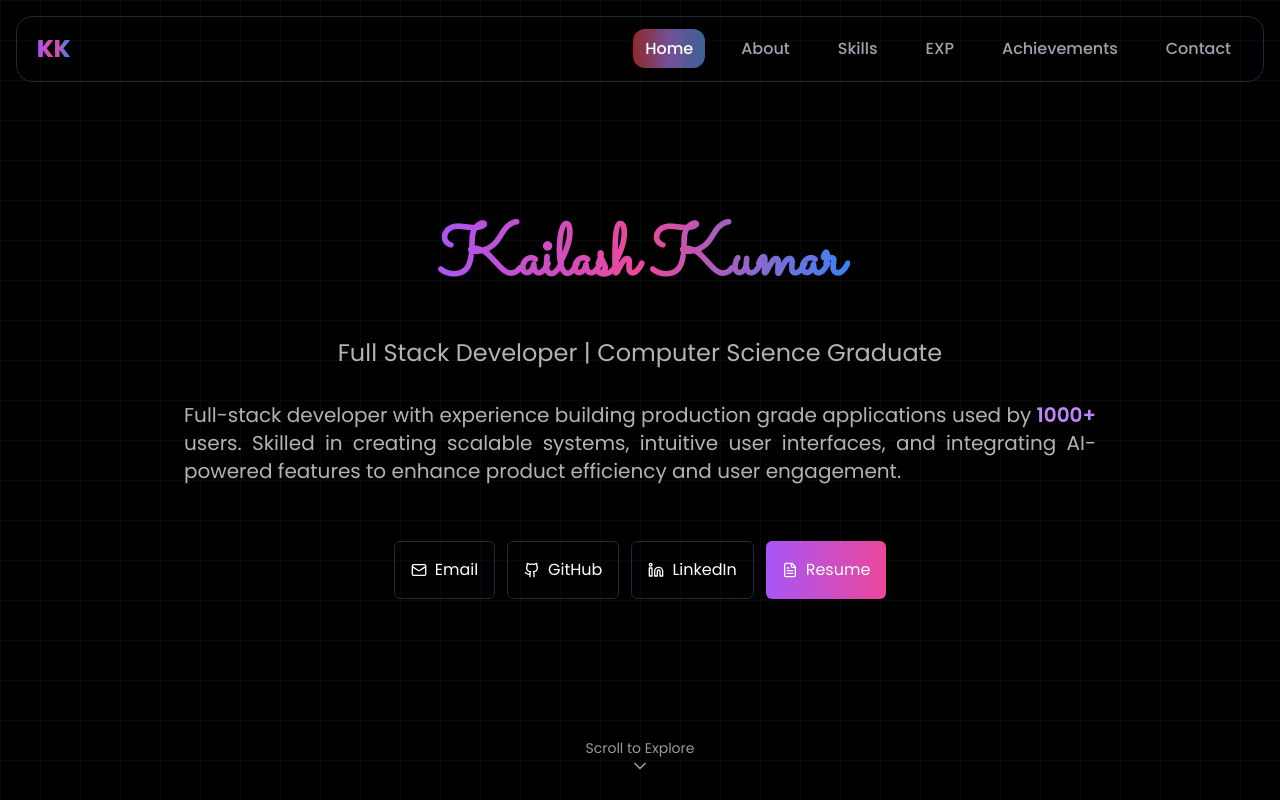
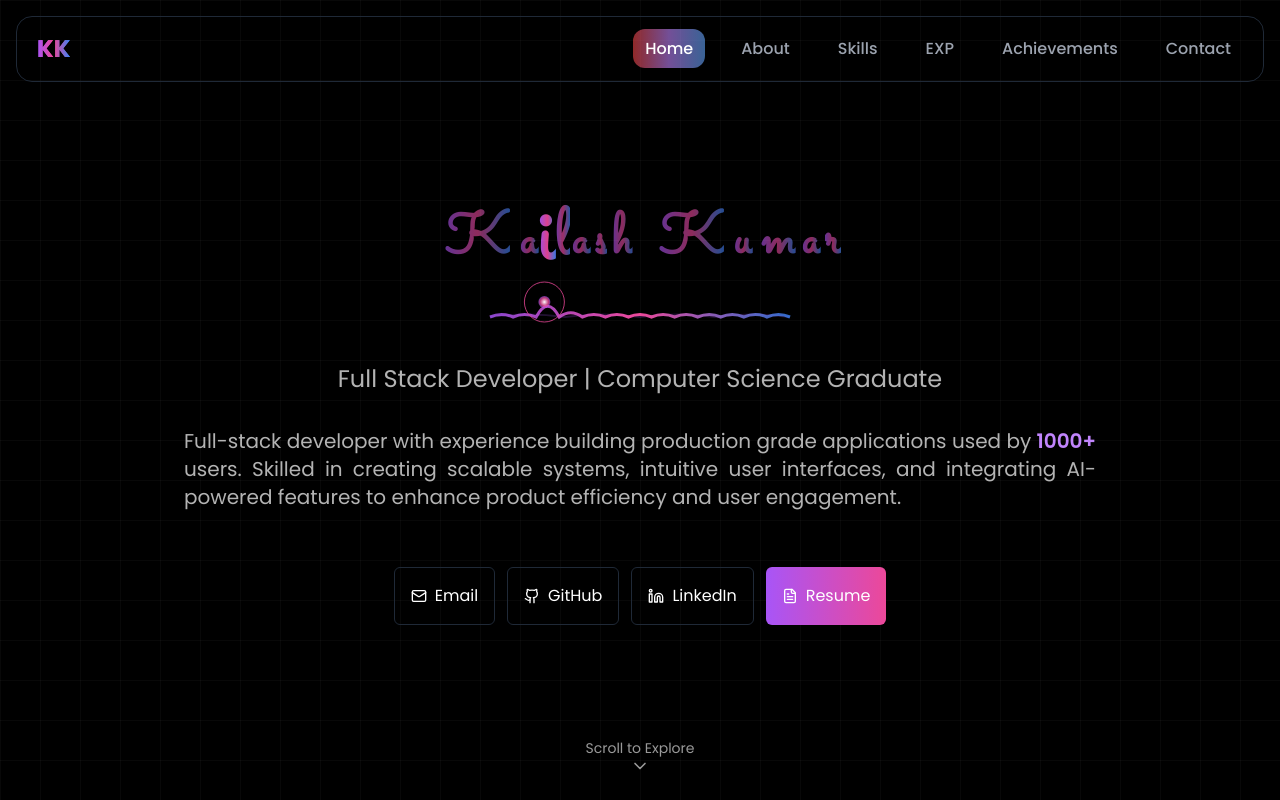
Before and after one commit to Kkyaadav/Kk-s-Portfolio, a React (Vite) app: page / in a window 1280 px wide. Shown: the top 800 px of the page. Built offline with nearby package versions, Linux system fonts and the light colour scheme.

Commit message:
fixed known CSS  bugs

```diff
--- a/src/components/Hero.jsx
+++ b/src/components/Hero.jsx
@@ -1,6 +1,6 @@
 import { motion } from "framer-motion";
 import { ChevronDown, Github, Linkedin, Mail, FileText } from "lucide-react";
-
+import { useState, useEffect } from "react";
 
 // Animation Variants
 const container = {
@@ -19,7 +19,62 @@ const fadeUp = {
   show: { opacity: 1, y: 0, transition: { duration: 0.8 } },
 };
 
+// Zoom wave animation for individual letters
+const letterZoom = {
+  hidden: { opacity: 0, scale: 0 },
+  show: (i) => ({
+    opacity: 1,
+    scale: 1,
+    transition: {
+      delay: i * 0.05,
+      duration: 0.6,
+      type: "spring",
+      damping: 12,
+      stiffness: 200
+    }
+  })
+};
+
 function Hero() {
+  const name = "Kailash Kumar";
+  const letters = name.split('');
+  const [activeIndex, setActiveIndex] = useState(0);
+
+  useEffect(() => {
+    const interval = setInterval(() => {
+      setActiveIndex((prev) => (prev + 1) % letters.length);
+    }, 400); // Change active character every 400ms
+
+    return () => clearInterval(interval);
+  }, [letters.length]);
+
+  // Generate wave path based on active index
+  const generateWavePath = () => {
+    const width = 300;
+    const height = 60;
+    const segments = letters.length;
+    const segmentWidth = width / segments;
+
+    let path = `M 0 ${height / 2}`;
+
+    for (let i = 0; i < segments; i++) {
+      const x = i * segmentWidth;
+      const nextX = (i + 1) * segmentWidth;
+
+      // Create wave peak at active character position
+      const amplitude = activeIndex === i ? 25 : 5;
+      const y = (height / 2) - amplitude;
+
+      if (i === 0) {
+        path += ` Q ${x + segmentWidth / 2} ${y} ${nextX} ${height / 2}`;
+      } else {
+        path += ` Q ${x + segmentWidth / 2} ${y} ${nextX} ${height / 2}`;
+      }
+    }
+
+    return path;
+  };
+
   return (
     <section id="home" className="pt-20 pb-16 px-4 sm:px-6 max-w-screen-xl mx-auto text-center relative min-h-screen flex flex-col justify-center items-center bg-black">
       <motion.div
@@ -28,18 +83,114 @@ function Hero() {
         animate="show"
         className="flex flex-col items-center"
       >
-        {/* Name and Title */}
-        <motion.h1
+        {/* Name with Smooth Zoom Wave Effect */}
+        <motion.div
           variants={fadeUp}
-          className="p-2 text-5xl md:text-7xl font-saccra font-extrabold text-transparent bg-clip-text bg-gradient-to-r from-purple-500 via-pink-500 to-blue-500 animate-gradient-x tracking-tight"
+          className="p-2 text-5xl md:text-7xl font-saccra font-extrabold tracking-tight flex flex-wrap justify-center"
         >
-          Kailash Kumar
-        </motion.h1>
+          {letters.map((letter, index) => (
+            <motion.span
+              key={index}
+              custom={index}
+              variants={letterZoom}
+              animate={{
+                scale: activeIndex === index ? 1.4 : 0.8,
+                opacity: activeIndex === index ? 1 : 0.6,
+                y: activeIndex === index ? -5 : 0,
+                transition: {
+                  duration: 0.3,
+                  ease: "easeOut",
+                }
+              }}
+              className={`pt-2 inline-block text-transparent font-saccra bg-clip-text bg-gradient-to-r from-purple-500 via-pink-500 to-blue-500 ${
+                letter === ' ' ? 'w-4' : ''
+              }`}
+            >
+              {letter === ' ' ? '\u00A0' : letter}
+            </motion.span>
+          ))}
+        </motion.div>
+
+        {/* Coordinated Wave Line */}
+        <motion.div
+          variants={fadeUp}
+
+        >
+          <svg
+            width="300"
+            height="60"
+            viewBox="0 0 300 60"
+            className="overflow-visible"
+          >
+            {/* Background wave line */}
+            <motion.path
+              d="M 0 30 Q 37.5 25 75 30 Q 112.5 25 150 30 Q 187.5 25 225 30 Q 262.5 25 300 30"
+              fill="none"
+              stroke="rgba(168, 85, 247, 0.2)"
+              strokeWidth="2"
+            />
+
+            {/* Animated wave line */}
+            <motion.path
+              d={generateWavePath()}
+              fill="none"
+              stroke="url(#waveGradient)"
+              strokeWidth="3"
+              animate={{
+                d: generateWavePath(),
+                transition: { duration: 0.3, ease: "easeOut" }
+              }}
+            />
+
+            {/* Active point indicator */}
+            <motion.circle
+              animate={{
+                cx: (activeIndex / (letters.length - 1)) * 300,
+                cy: activeIndex !== -1 ? 15 : 30,
+                r: activeIndex !== -1 ? 6 : 4,
+                transition: { duration: 0.3, ease: "easeOut" }
+              }}
+              fill="url(#pointGradient)"
+            />
+
+            {/* Gradient definitions */}
+            <defs>
+              <linearGradient id="waveGradient" x1="0%" y1="0%" x2="100%" y2="0%">
+                <stop offset="0%" stopColor="#a855f7" stopOpacity="0.8" />
+                <stop offset="50%" stopColor="#ec4899" stopOpacity="1" />
+                <stop offset="100%" stopColor="#3b82f6" stopOpacity="0.8" />
+              </linearGradient>
+              <radialGradient id="pointGradient">
+                <stop offset="0%" stopColor="#ffffff" stopOpacity="1" />
+                <stop offset="70%" stopColor="#ec4899" stopOpacity="0.8" />
+                <stop offset="100%" stopColor="#a855f7" stopOpacity="0.6" />
+              </radialGradient>
+            </defs>
+
+            {/* Glow effect */}
+            <motion.circle
+              animate={{
+                cx: (activeIndex / (letters.length - 1)) * 300,
+                cy: activeIndex !== -1 ? 15 : 30,
+                r: activeIndex !== -1 ? 20 : 12,
+                opacity: [0.4, 0.8, 0.4],
+                transition: {
+                  duration: 0.3,
+                  ease: "easeOut",
+                  opacity: { duration: 1, repeat: Infinity }
+                }
+              }}
+              fill="none"
+              stroke="#ec4899"
+              strokeWidth="1"
+            />
+          </svg>
+        </motion.div>
 
         {/* Subtitle */}
         <motion.p
           variants={fadeUp}
-          className="mt-8 mb-8 text-white/70 !text-2xl sm:text-base md:text-4xl"
+          className="mt-4 mb-8 text-white/70 !text-2xl sm:text-base md:text-4xl"
         >
           Full Stack Developer | Computer Science Graduate
         </motion.p>
@@ -102,7 +253,6 @@ function Hero() {
         </motion.div>
       </motion.div>
     </section>
-
   );
 }
 
```
